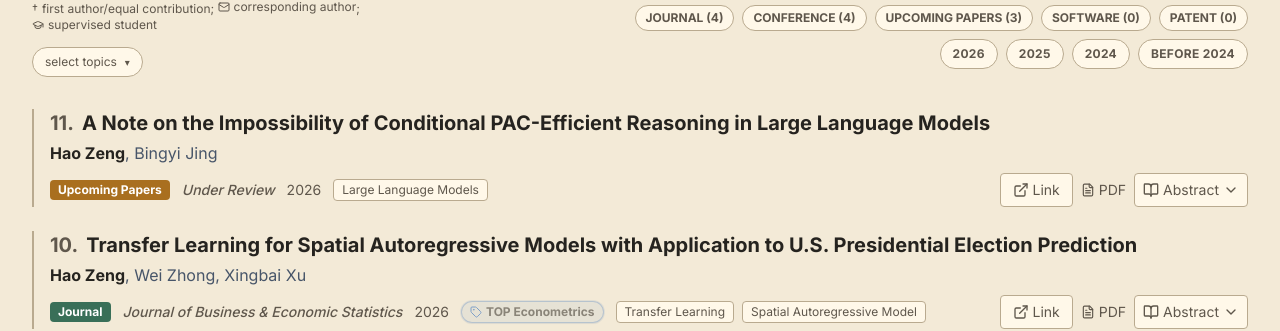
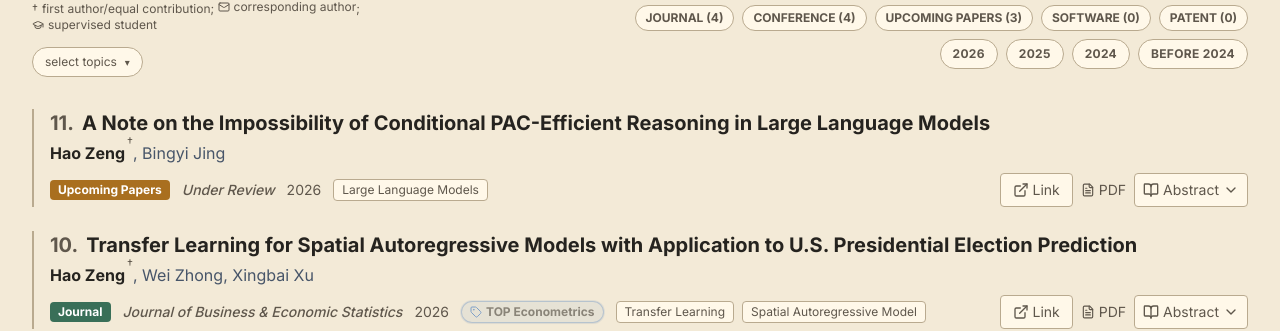
Before and after one commit to zenghao-stat/zenghao-stat.github.io, a React (Vite) app: page / in a window 1280 px wide. Shown: the part 3091-3422 px from the top of the page. Built offline with nearby package versions, Linux system fonts and the light colour scheme.

Commit message:
fix(publications): 补全署名第一作者的筛选判定
Agent-Task: 排查并修复 First / Co-first 漏选一作论文的问题。

Agent-Decision: 署名第一按作者顺序识别，共一仍使用显式名单；同步作者标记与文档，不改论文数据。

```diff
--- a/src/App.tsx
+++ b/src/App.tsx
@@ -575,7 +575,9 @@ export default function App() {
     role: AuthorRoleFilter
   ) => {
     if (role === 'first') {
-      return pub.firstAuthors?.includes('Hao Zeng') ?? false;
+      // 署名第一由作者顺序确定；其他共同一作以显式名单为准。
+      return pub.authors.split(',')[0].trim() === 'Hao Zeng'
+        || (pub.firstAuthors?.includes('Hao Zeng') ?? false);
     }
     return pub.correspondingAuthors?.includes('Hao Zeng') ?? false;
   };
@@ -1743,7 +1745,7 @@ export default function App() {
                         {pub.authors.split(',').map((rawAuthor, i, arr) => {
                           const author = rawAuthor.trim();
                           const isMe = author === 'Hao Zeng';
-                          const isFirstAuthor = pub.firstAuthors?.includes(author);
+                          const isFirstAuthor = i === 0 || pub.firstAuthors?.includes(author);
                           const isGuidedStudent = pub.guidedStudents?.includes(author);
                           const isCorrespondingAuthor = pub.correspondingAuthors?.includes(author);
 
```
Also changed, not shown: 1 other file (tests, documents, lock files or other folders).
